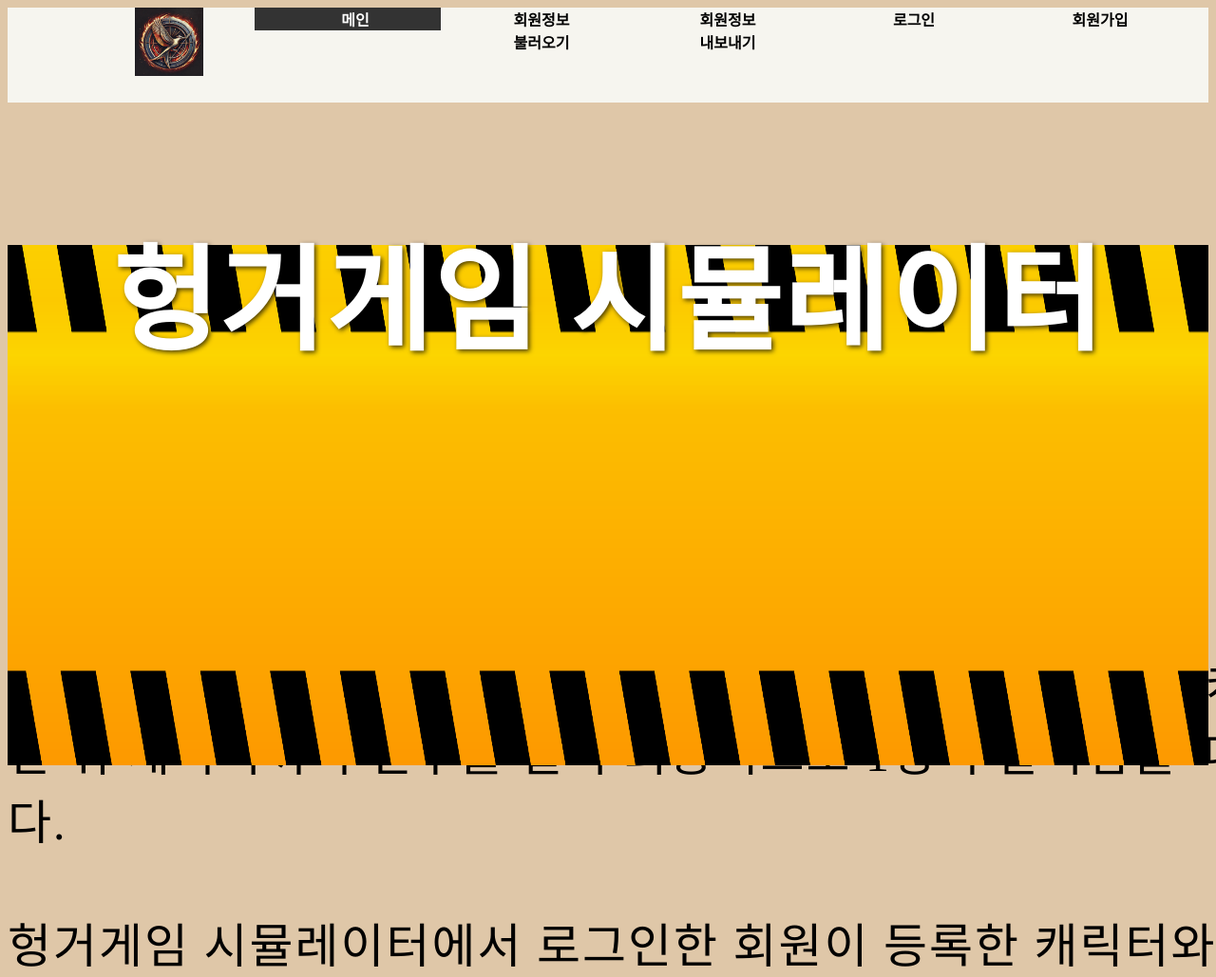
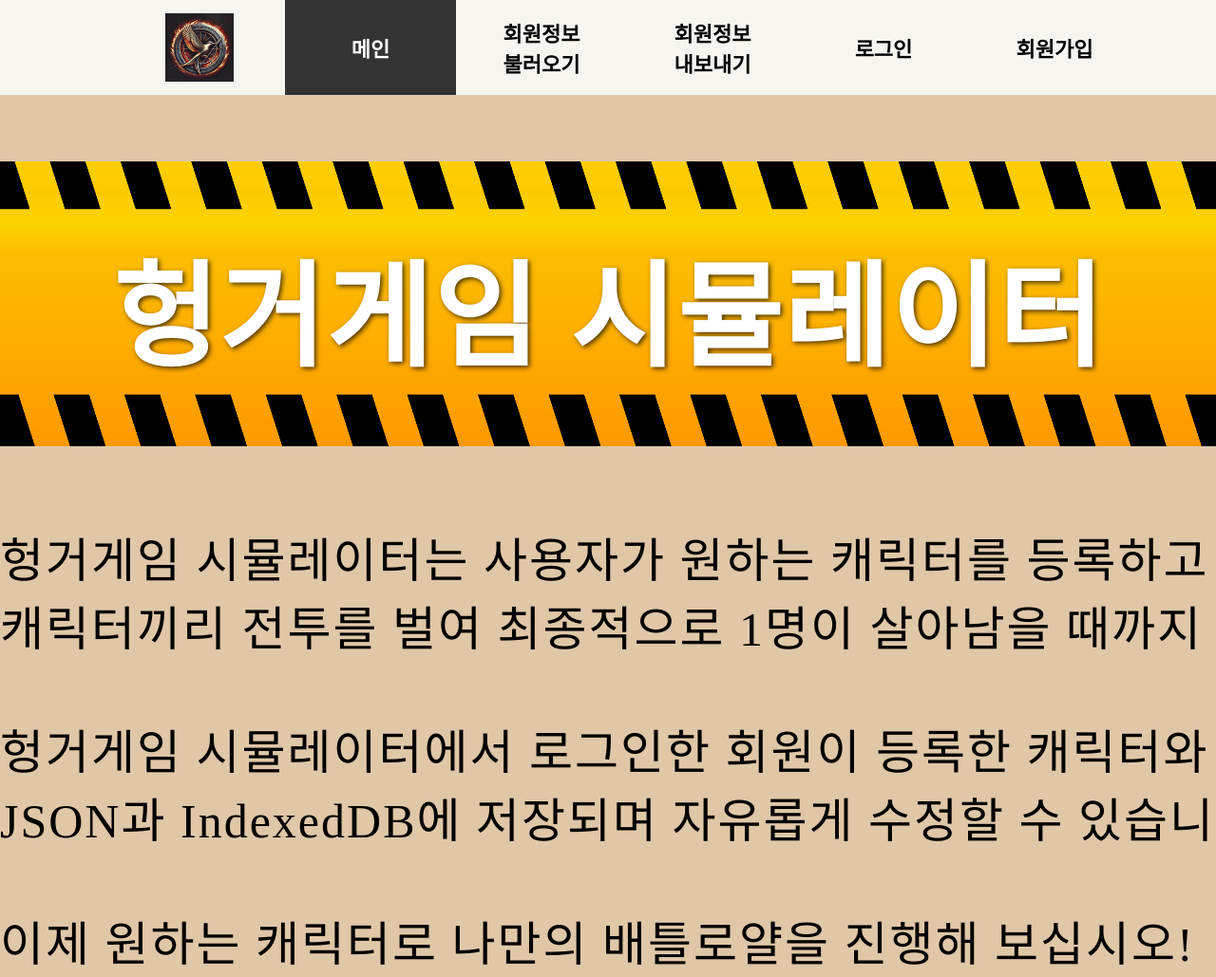
Before and after one commit to KDaeSeong/DSWorkspace, a website: page HTML/ERMain.html in a window 1280 px wide. Shown: the top 1029 px of the page at 95% size. Drawn offline with Linux system fonts and the light colour scheme; a web font is replaced by a local one.

Commit message:
헝거게임 커밋

```diff
--- a/CSS/ERCharacters.css
+++ b/CSS/ERCharacters.css
@@ -2,10 +2,7 @@ body{
     background-color: rgb(223, 199, 168);
 }
 
-
-
 main{
-    width: max-content;
     height: 2000px;
     margin:auto;
     background-color: rgb(223, 199, 168);
@@ -47,8 +44,8 @@ header ul{
 
 
 header a{
-    font-size: 35px;
-    width: 300px;
+    font-size: 22px;
+    width: 150px;
     height: 100%;
     text-align: center;
     color: black;
@@ -77,17 +74,17 @@ header a{
     position: absolute;
     left: 0;
     width: 100%;
-    height: 200%; /* 부모 높이에 맞게 설정 */
+    height: 100%; /* 부모 높이에 맞게 설정 */
     z-index: 1; /* 텍스트보다 아래 */
 }
 
 .title-text {
     position: absolute;
-    top: 55%;
+    top: 20%;
     left: 50%;
     transform: translate(-50%, -50%);
     z-index: 1; /* 이미지 뒤에 표시되도록 설정 */
-    font-size: 110px;
+    font-size: 80px;
     font-weight: bold;
     color: white;
     text-shadow: 2px 2px 5px rgba(0, 0, 0, 0.7);
--- a/CSS/ERMain.css
+++ b/CSS/ERMain.css
@@ -1,18 +1,11 @@
 body{
     background-color: rgb(223, 199, 168);
-<<<<<<< HEAD
-}
-
-main{
-    width: max-content;
-=======
     box-sizing: border-box;
     margin: 0;
 }
 
 main{
     width: 100%;
->>>>>>> c2cbc3ced56b7ae3577305038f11e309910736d9
     height: 2000px;
     margin:auto;
     background-color: rgb(223, 199, 168);
@@ -24,10 +17,7 @@ header {
     height: 100px;
     display: flex;
     position: sticky;
-<<<<<<< HEAD
-=======
     margin: auto;
->>>>>>> c2cbc3ced56b7ae3577305038f11e309910736d9
     top: 0;
     z-index: 1000; /* 최우선으로 배치 */
     background: #F6F5EF;
@@ -36,11 +26,7 @@ header {
 h1{
     text-align: center;
     font-weight: bold;
-<<<<<<< HEAD
-    font-size: 65px;
-=======
     font-size: 40px;
->>>>>>> c2cbc3ced56b7ae3577305038f11e309910736d9
     padding-bottom: 100px;
     padding-top: 100px;
 }
@@ -65,13 +51,8 @@ header ul{
 
 
 header a{
-<<<<<<< HEAD
-    font-size: 35px;
-    width: 300px;
-=======
     font-size: 22px;
     width: 180px;
->>>>>>> c2cbc3ced56b7ae3577305038f11e309910736d9
     height: 100%;
     text-align: center;
     color: black;
@@ -82,33 +63,19 @@ header a{
     align-items: center;
     /* 글자를 세로 가운데 지정하는 방법 */
     /* line-height: 45px; */
-<<<<<<< HEAD
-    padding-right:16px;
-    padding-left:16px;
-=======
->>>>>>> c2cbc3ced56b7ae3577305038f11e309910736d9
     transition-duration: 0.1s;
 }
 
 .police-container {
     position: relative;
     width: 100%;
-<<<<<<< HEAD
-    height: 200px; /* 부모 컨테이너 높이 설정 */
-    margin: 300px 0px;
-=======
     height: 150px; /* 부모 컨테이너 높이 설정 */
     margin: 150px 0px;
->>>>>>> c2cbc3ced56b7ae3577305038f11e309910736d9
 }
 
 .police-line {
     position: absolute;
-<<<<<<< HEAD
-    top: -100px;
-=======
     top: -80px;
->>>>>>> c2cbc3ced56b7ae3577305038f11e309910736d9
     left: 0;
     width: 100%;
     height: 200%; /* 부모 높이에 맞게 설정 */
@@ -121,12 +88,6 @@ header a{
     left: 50%;
     transform: translate(-50%, -50%);
     z-index: 1; /* 이미지 뒤에 표시되도록 설정 */
-<<<<<<< HEAD
-    font-size: 80px;
-    font-weight: bold;
-    color: white;
-=======
->>>>>>> c2cbc3ced56b7ae3577305038f11e309910736d9
     text-shadow: 2px 2px 5px rgba(0, 0, 0, 0.7);
     text-align: center;
 }
--- a/HTML/ERMain.html
+++ b/HTML/ERMain.html
@@ -62,20 +62,12 @@
                 <h1 class="title-text">헝거게임 시뮬레이터</h1>
             </div>
             <div class="mainText">
-<<<<<<< HEAD
-                헝거게임 시뮬레이터는 사용자가 원하는 캐릭터를 등록하고 이벤트를 작성한 뒤 캐릭터끼리 전투를 벌여
-                최종적으로 1명이 살아남을 때까지 반복하는 시뮬레이터입니다.
-                <br><br>
-                헝거게임 시뮬레이터에서 로그인한 회원이 등록한 캐릭터와 이벤트는
-
-=======
                 헝거게임 시뮬레이터는 사용자가 원하는 캐릭터를 등록하고 이벤트를 작성한 뒤
                 <br>
                 캐릭터끼리 전투를 벌여 최종적으로 1명이 살아남을 때까지 반복하는 시뮬레이터입니다.
                 <br><br>
                 헝거게임 시뮬레이터에서 로그인한 회원이 등록한 캐릭터와 이벤트는
                 <br>
->>>>>>> c2cbc3ced56b7ae3577305038f11e309910736d9
                 JSON과 IndexedDB에 저장되며 자유롭게 수정할 수 있습니다.
                 <br><br>
                 이제 원하는 캐릭터로 나만의 배틀로얄을 진행해 보십시오!
@@ -88,13 +80,8 @@
                 <h1 class="title-text">소스코드, 오류 제보, 기여, 기타 등등</h1>
             </div>
             <div class="mainText">
-<<<<<<< HEAD
-                버그 제보는 <a href="https://discord.gg/c3CdxBM2gX">종합 게임 멀티플레이 서버</a>에서 하실 수 있습니다. 전용 디스코드 서버에서 관리자를 멘션하여 제보해 주십시오.
-=======
                 버그 제보는 <a href="https://discord.gg/c3CdxBM2gX">종합 게임 멀티플레이 서버</a>에서 하실 수 있습니다.
-                <br>
                 전용 디스코드 서버에서 관리자를 멘션하여 제보해 주십시오.
->>>>>>> c2cbc3ced56b7ae3577305038f11e309910736d9
                 <br><br>
                 또한 <a href="https://github.com/KDaeSeong/DSWorkspace">깃허브</a>에도 제보하실 수 있습니다.
                 <br><br>
--- a/JS/ERSignIn.js
+++ b/JS/ERSignIn.js
@@ -153,10 +153,6 @@ document.getElementById("userName").addEventListener("keyup", function(){
     }
 });
 
-<<<<<<< HEAD
-=======
-
->>>>>>> c2cbc3ced56b7ae3577305038f11e309910736d9
 document.getElementById("searchAddress").addEventListener("click", (event) => {
     // 기본 동작 막기
     event.preventDefault();
```
